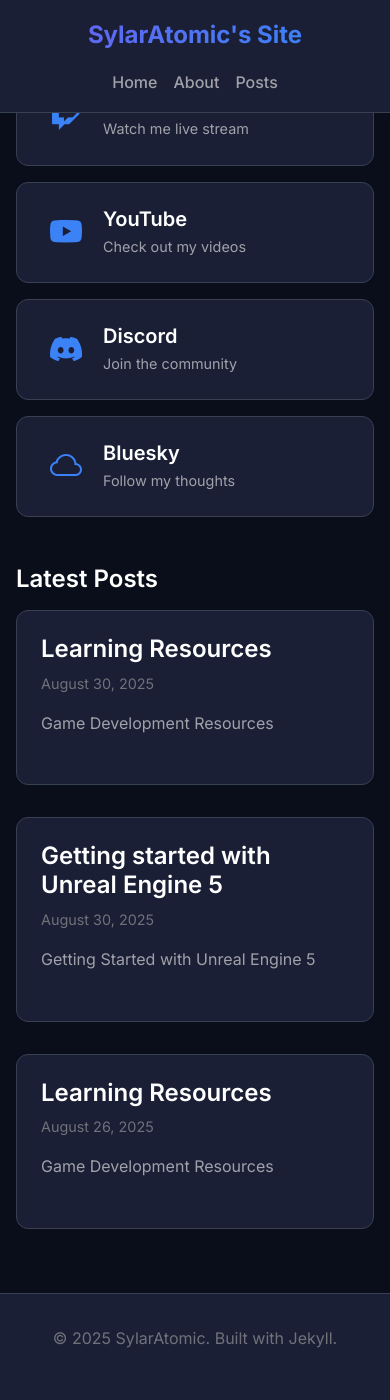
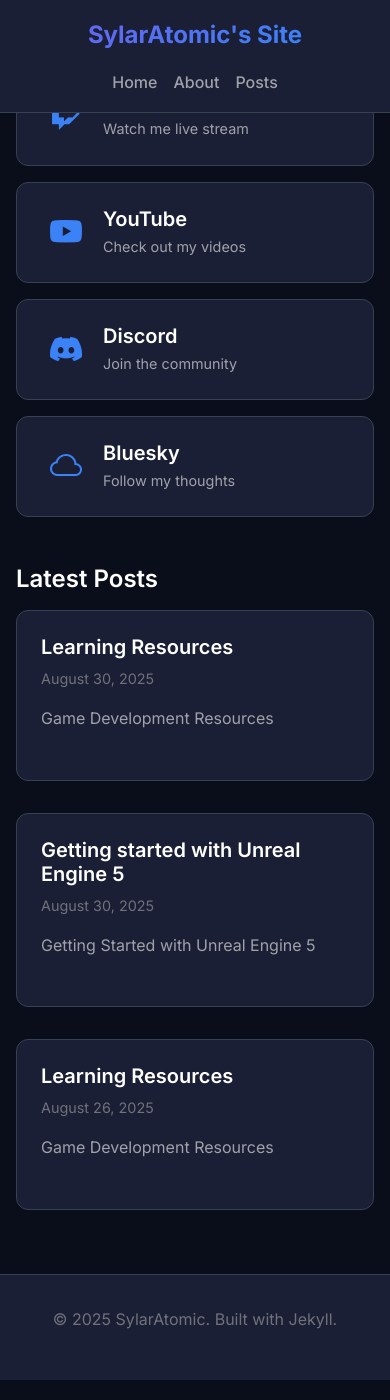
Before and after one commit to SylarAtomic/sylaratomic.github.io, a Jekyll site: the page built from index.md, in a window 390 px wide and 1400 px high, scrolled down 750 px. Built offline with Jekyll 4.4.1, drawn with Linux system fonts in a browser that asks for light colours.

Commit message:
Add post page

```diff
--- a/_sass/main.scss
+++ b/_sass/main.scss
@@ -490,7 +490,99 @@ pre {
   }
 }
 
-// Post List
+// Posts Page Styling
+.posts-container {
+  margin-top: 2rem;
+}
+
+.post-item {
+  @extend .card;
+  margin-bottom: 2rem;
+
+  .post-title {
+    margin-bottom: 0.5rem;
+    font-size: 1.5rem;
+
+    a {
+      color: var(--text-primary);
+      text-decoration: none;
+      transition: color 0.3s ease;
+
+      &:hover {
+        color: var(--accent-purple);
+      }
+    }
+
+    @media (max-width: 768px) {
+      font-size: 1.25rem;
+    }
+  }
+
+  .post-meta {
+    display: flex;
+    align-items: center;
+    gap: 1rem;
+    margin-bottom: 1rem;
+    font-size: 0.9rem;
+    color: var(--text-muted);
+
+    time {
+      color: var(--text-secondary);
+    }
+
+    @media (max-width: 768px) {
+      flex-direction: column;
+      align-items: flex-start;
+      gap: 0.5rem;
+    }
+  }
+
+  .post-categories {
+    display: flex;
+    gap: 0.5rem;
+
+    .category {
+      background: var(--bg-tertiary);
+      color: var(--accent-blue);
+      padding: 0.25rem 0.75rem;
+      border-radius: 20px;
+      font-size: 0.8rem;
+      font-weight: 500;
+      border: 1px solid var(--border-color);
+    }
+  }
+
+  .post-excerpt {
+    color: var(--text-secondary);
+    line-height: 1.6;
+    margin-bottom: 1.5rem;
+  }
+
+  .read-more-btn {
+    display: inline-block;
+    color: var(--accent-purple);
+    text-decoration: none;
+    font-weight: 500;
+    transition: all 0.3s ease;
+
+    &:hover {
+      color: var(--accent-blue);
+      transform: translateX(5px);
+    }
+  }
+}
+
+.no-posts {
+  text-align: center;
+  padding: 3rem 0;
+
+  p {
+    font-size: 1.1rem;
+    color: var(--text-secondary);
+  }
+}
+
+// Post List (for home page)
 .post-list {
   list-style: none;
 
```
Also changed, not shown: about.md (added, +8 -0 lines), posts.md (added, +39 -0 lines).
